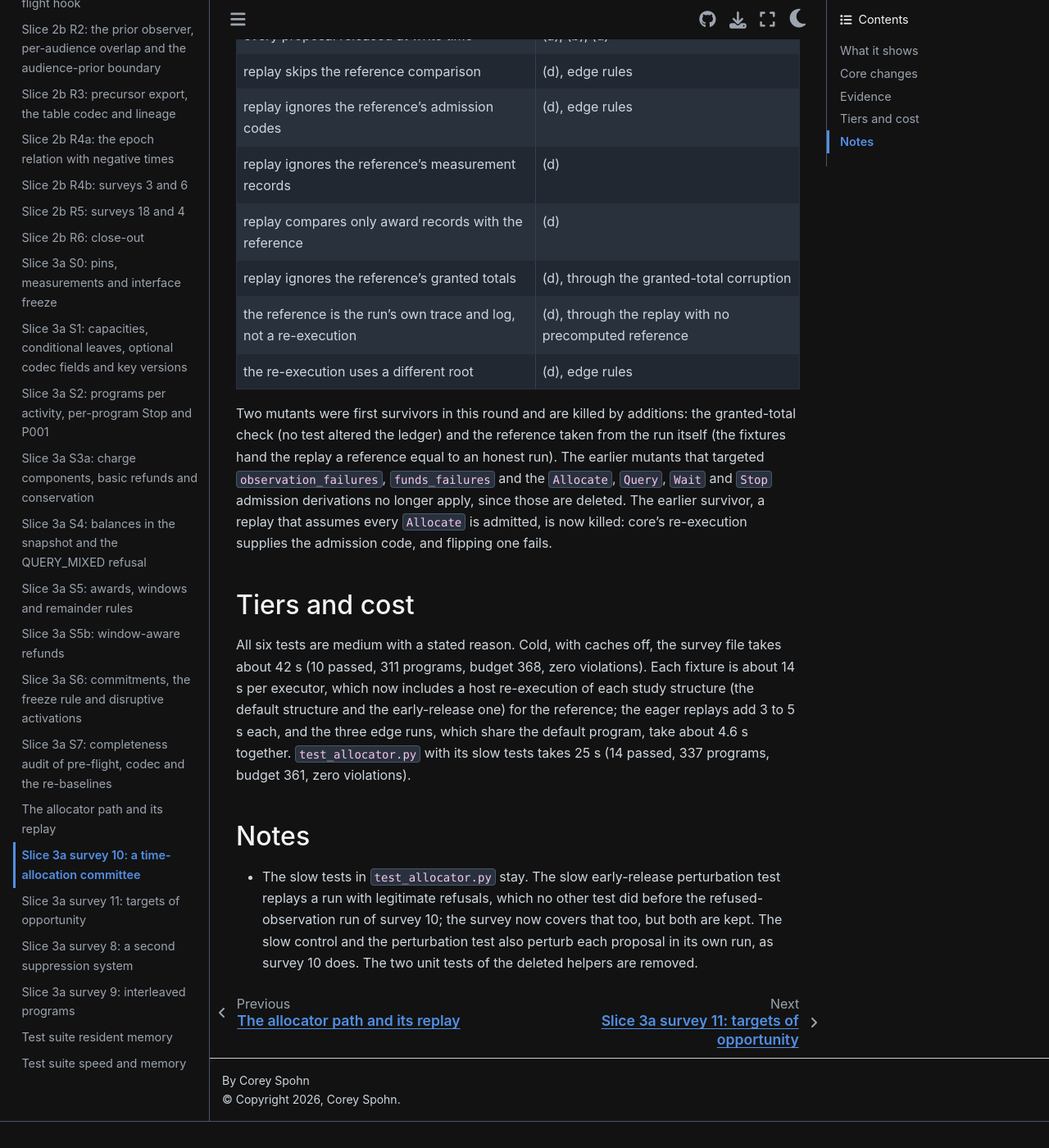
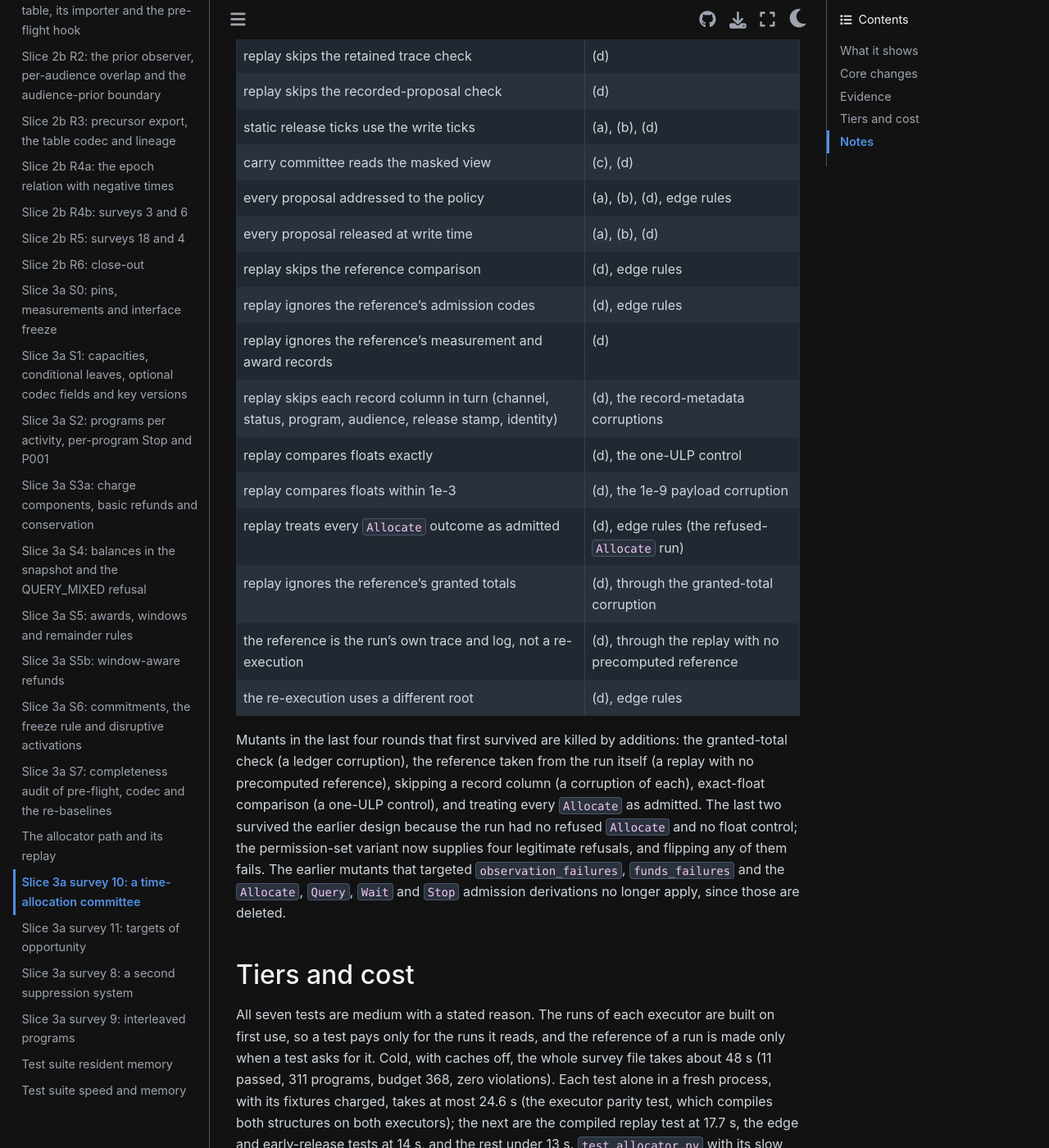
Before and after one commit to CoreySpohn/spaceodyssey, a Sphinx documentation site: the page built from docs/changes/slice-3a-survey10.md, in a window 1280 px wide and 1400 px high, scrolled down 3402 px. Shown: the whole window at 82% size. Built offline with Sphinx 7.4.7 and the Sphinx Book theme 1.1.4, drawn with Linux system fonts in a browser that asks for light colours; pages that are not in the unit, such as notebooks, are missing from menus; before the commit the page ends 4770 px from its top, so only the background shows below that; some of the changed text lies outside the part shown.

Commit message:
docs(studies): survey 10 record comparison, refused allocates and per-test cost

```diff
--- a/docs/changes/slice-3a-survey10.md
+++ b/docs/changes/slice-3a-survey10.md
@@ -53,13 +53,21 @@ count it relies on is asserted nonzero.
   these corruptions fails it: swapping two outcomes, changing `NO_FUNDS` to `FORBIDDEN`, marking
   an admitted request refused, and marking the refused one admitted. The early-release run, which
   has two legitimate refusals, replays clean as well.
-- **Other admission rules.** Three data variants of the default study replay clean on the host, and
-  changing any one `Observe` outcome in each fails the replay: an award that rounds to zero, which
-  makes an `Observe` refuse with `OUTSIDE_VALIDITY` (relabelling it `NO_FUNDS` fails); a transition
-  time equal to the occupancy; and an asset budget of zero, which refuses with `NO_FUNDS`. They
-  share the default program, so they add no compile. A surcharge study that refunds was not made a
-  test: its refund flag is static, so it needs a program of its own, and the funds rule it
-  exercises is the core's, which the replay no longer re-derives.
+- **Other admission rules.** Four data variants of the default study replay clean on the host, and
+  changing any one `Observe` or `Allocate` outcome in each fails the replay: an award that swamps
+  the other, which makes an `Observe` refuse with `OUTSIDE_VALIDITY` (relabelling it `NO_FUNDS`
+  fails); a transition time equal to the occupancy; an asset budget of zero, which refuses with
+  `NO_FUNDS`; and a permission set that leaves out `Allocate`, which gives four legitimate
+  `FORBIDDEN` `Allocate` outcomes (marking one admitted fails). They share the default program, so
+  they add no compile. A surcharge study that refunds was not made a test: its refund flag is
+  static, so it needs a program of its own, and the funds rule it exercises is the core's, which
+  the replay no longer re-derives.
+- **Record metadata.** The replay compares every column of every valid measurement and award row
+  with the re-execution (the core's own column list), integers and flags exactly and floats within
+  the executor go tolerance of 1e-12. Each of these fails it: a measurement's channel, status,
+  program, audience, release stamp, acquisition index or acquisition id changed, an award's status,
+  program, acquisition index, audience or release stamp changed, and a measurement payload moved by
+  1e-9. A one-ULP payload change replays clean.
 - **Production process.** All default-structure runs use the production `ProposalRecords`, with
   static release ticks, not a substitute.
 - **Parity.** The host and compiled runs have equal histories, query ticks, awards and `Allocate`
@@ -111,28 +119,34 @@ marked:
 | every proposal released at write time | (a), (b), (d) |
 | replay skips the reference comparison | (d), edge rules |
 | replay ignores the reference's admission codes | (d), edge rules |
-| replay ignores the reference's measurement records | (d) |
-| replay compares only award records with the reference | (d) |
+| replay ignores the reference's measurement and award records | (d) |
+| replay skips each record column in turn (channel, status, program, audience, release stamp, identity) | (d), the record-metadata corruptions |
+| replay compares floats exactly | (d), the one-ULP control |
+| replay compares floats within 1e-3 | (d), the 1e-9 payload corruption |
+| replay treats every `Allocate` outcome as admitted | (d), edge rules (the refused-`Allocate` run) |
 | replay ignores the reference's granted totals | (d), through the granted-total corruption |
 | the reference is the run's own trace and log, not a re-execution | (d), through the replay with no precomputed reference |
 | the re-execution uses a different root | (d), edge rules |
 
-Two mutants were first survivors in this round and are killed by additions: the granted-total
-check (no test altered the ledger) and the reference taken from the run itself (the fixtures hand
-the replay a reference equal to an honest run). The earlier mutants that targeted
-`observation_failures`, `funds_failures` and the `Allocate`, `Query`, `Wait` and `Stop` admission
-derivations no longer apply, since those are deleted. The earlier survivor, a replay that assumes
-every `Allocate` is admitted, is now killed: core's re-execution supplies the admission code, and
-flipping one fails.
+Mutants in the last four rounds that first survived are killed by additions: the granted-total
+check (a ledger corruption), the reference taken from the run itself (a replay with no precomputed
+reference), skipping a record column (a corruption of each), exact-float comparison (a one-ULP
+control), and treating every `Allocate` as admitted. The last two survived the earlier
+design because the run had no refused `Allocate` and no float control; the permission-set variant
+now supplies four legitimate refusals, and flipping any of them fails. The earlier mutants that
+targeted `observation_failures`, `funds_failures` and the `Allocate`, `Query`, `Wait` and `Stop`
+admission derivations no longer apply, since those are deleted.
 
 ## Tiers and cost
 
-All six tests are medium with a stated reason. Cold, with caches off, the survey file takes about
-42 s (10 passed, 311 programs, budget 368, zero violations). Each fixture is about 14 s per
-executor, which now includes a host re-execution of each study structure (the default structure
-and the early-release one) for the reference; the eager replays add 3 to 5 s each, and the three
-edge runs, which share the default program, take about 4.6 s together. `test_allocator.py` with
-its slow tests takes 25 s (14 passed, 337 programs, budget 361, zero violations).
+All seven tests are medium with a stated reason. The runs of each executor are built on first use,
+so a test pays only for the runs it reads, and the reference of a run is made only when a test
+asks for it. Cold, with caches off, the whole survey file takes about 48 s (11 passed, 311
+programs, budget 368, zero violations). Each test alone in a fresh process, with its fixtures
+charged, takes at most 24.6 s (the executor parity test, which compiles both structures on both
+executors); the next are the compiled replay test at 17.7 s, the edge and early-release tests
+at 14 s, and the rest under 13 s. `test_allocator.py` with its slow tests takes 26 s (14 passed,
+337 programs, budget 361, zero violations).
 
 ## Notes
 
```
